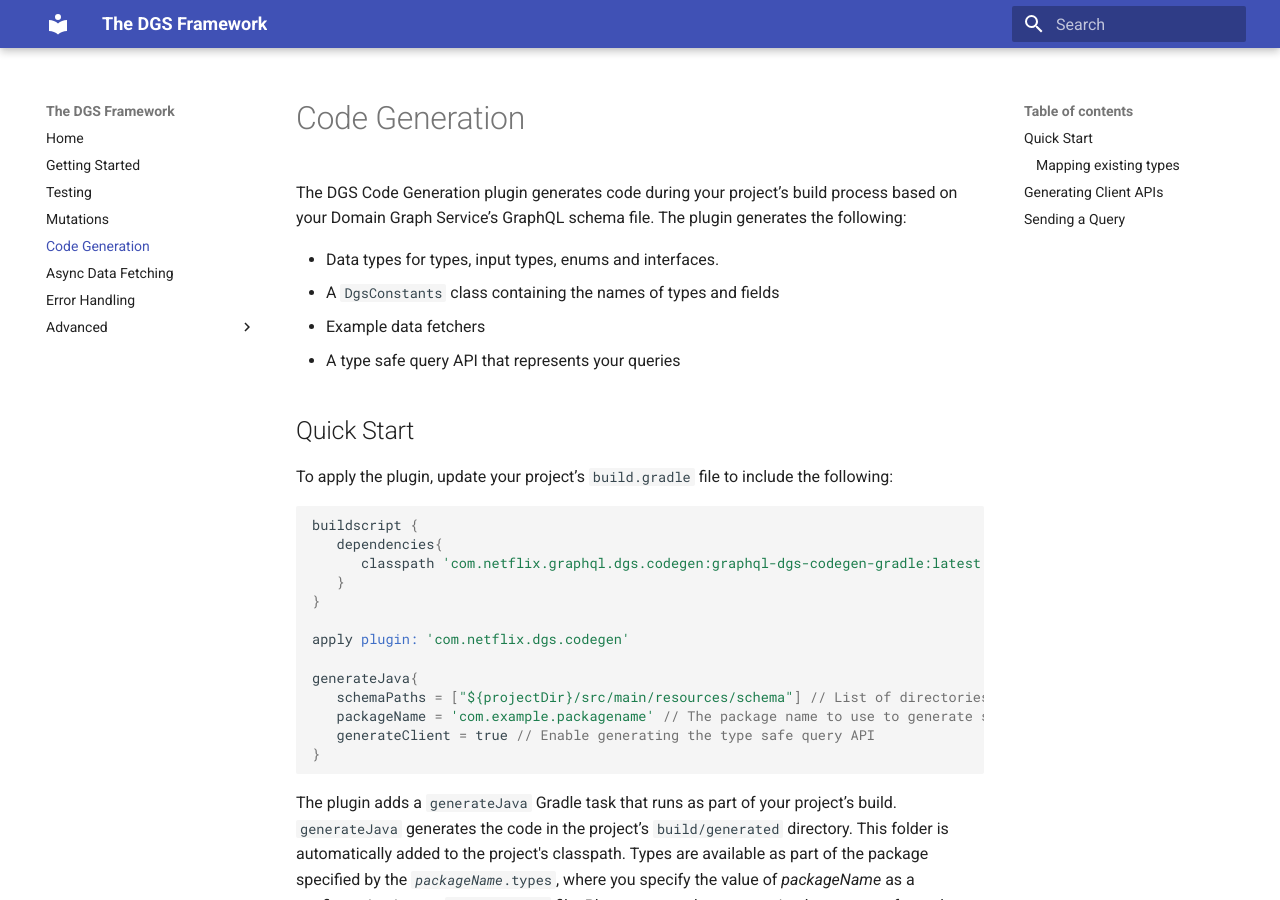
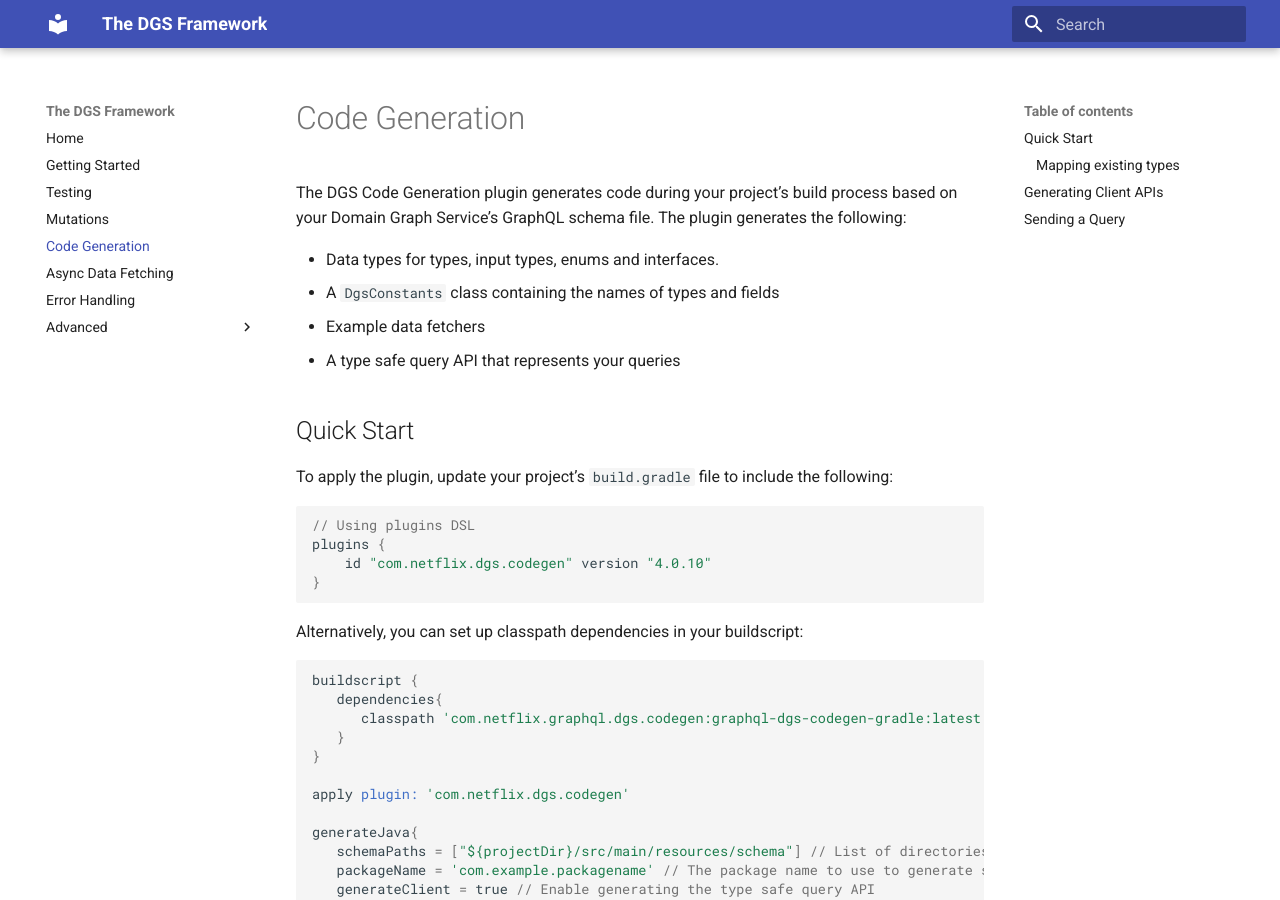
Before and after one commit to Netflix/dgs, an MkDocs documentation site: the page built from docs/generating-code-from-schema.md, in a window 1280 px wide and 900 px high. Built offline with MkDocs 1.6.1 and Material for MkDocs 9.7.7, drawn with Linux system fonts in a browser that asks for light colours; a script that is not in the unit is left out.

Commit message:
Update docs for codegen plugin.

````diff
--- a/docs/generating-code-from-schema.md
+++ b/docs/generating-code-from-schema.md
@@ -9,6 +9,14 @@
 ## Quick Start
 
 To apply the plugin, update your project’s `build.gradle` file to include the following:
+```groovy
+// Using plugins DSL
+plugins {
+	id "com.netflix.dgs.codegen" version "4.0.10"
+}
+```
+
+Alternatively, you can set up classpath dependencies in your buildscript:
 ```groovy
 buildscript {
    dependencies{
````
